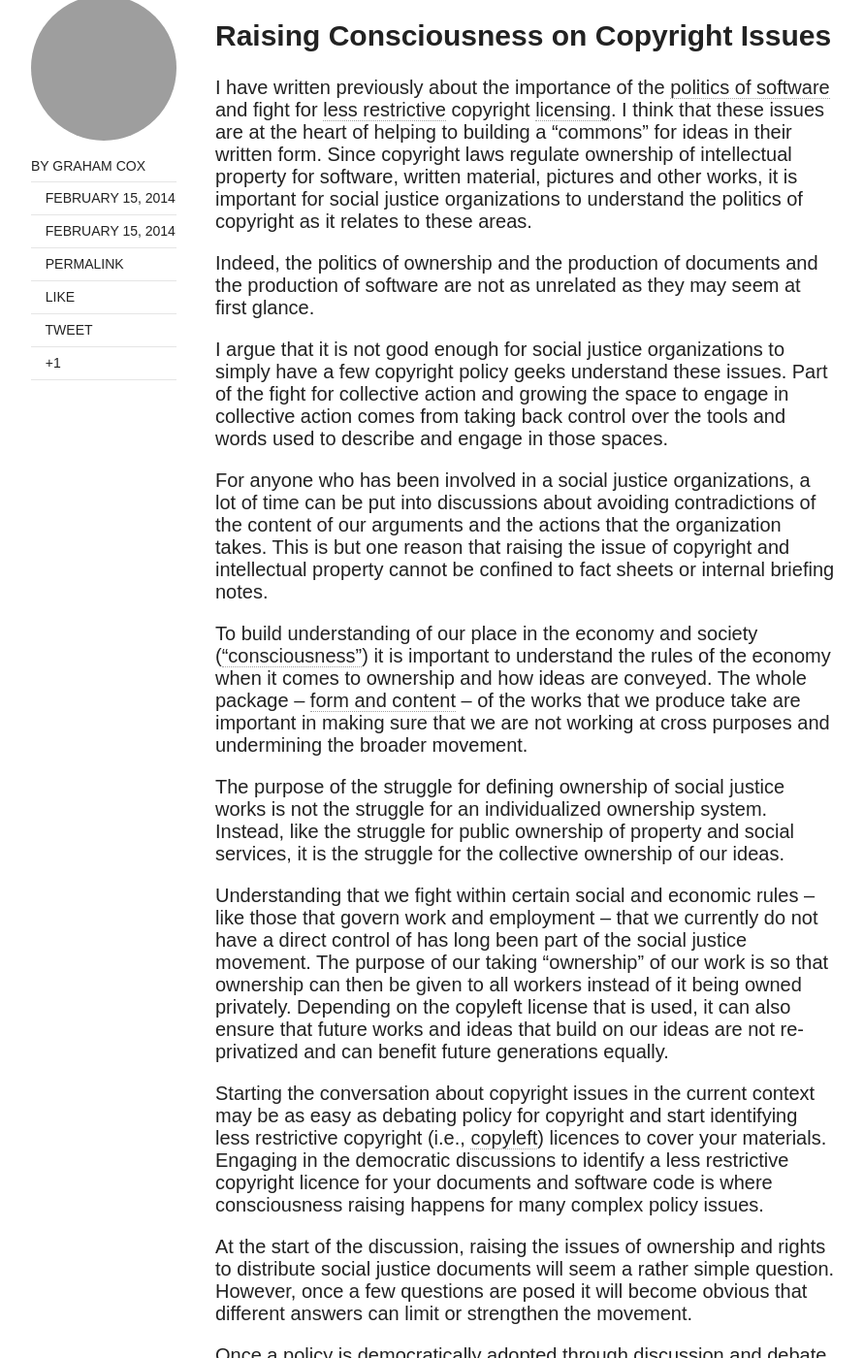
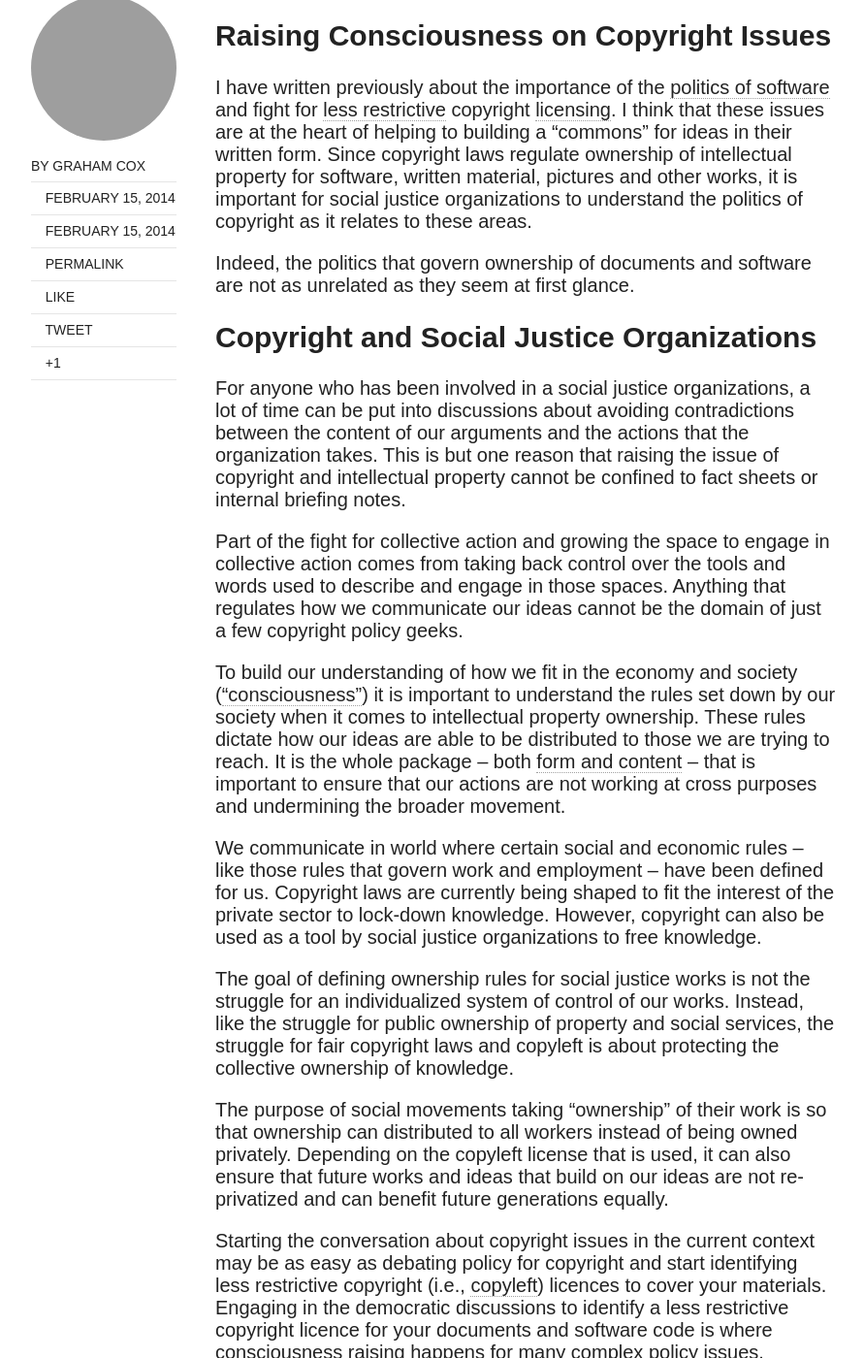
Before and after one commit to citizenspress/citizenspress.github.io, a Jekyll site: the page built from _posts/2014-02-15-Copyright-Social-Justice.md, in a window 1280 px wide and 1400 px high, scrolled down 659 px. Shown: the whole window at 97% size, without its empty margins (128-1019 px from the left). Built offline with Jekyll 4.4.1, drawn with Linux system fonts in a browser that asks for light colours; nearby versions of some CDN libraries; comment, search, counter and statistics services are not loaded; some of the changed text lies outside the part shown.

Commit message:
Edits for post: Copyright 2

```diff
--- a/_posts/2014-02-15-Copyright-Social-Justice.md
+++ b/_posts/2014-02-15-Copyright-Social-Justice.md
@@ -15,22 +15,26 @@
 
 I have written previously about the importance of the [politics of software](http://citizenspress.github.io/articles/Politics-and-Software/) and fight for [less restrictive](http://citizenspress.org/editorials/copyright-academy) copyright [licensing](http://citizenspress.org/editorials/openaccess). I think that these issues are at the heart of helping to building a "commons" for ideas in their written form. Since copyright laws regulate ownership of intellectual property for software, written material, pictures and other works, it is important for social justice organizations to understand the politics of copyright as it relates to these areas.
 
-Indeed, the politics of ownership and the production of documents and the production of software are not as unrelated as they may seem at first glance.
+Indeed, the politics that govern ownership of documents and software are not as unrelated as they seem at first glance.
 
-I argue that it is not good enough for social justice organizations to simply have a few copyright policy geeks understand these issues. Part of the fight for collective action and growing the space to engage in collective action comes from taking back control over the tools and words used to describe and engage in those spaces.
+# Copyright and Social Justice Organizations
 
-For anyone who has been involved in a social justice organizations, a lot of time can be put into discussions about avoiding contradictions of the content of our arguments and the actions that the organization takes. This is but one reason that raising the issue of copyright and intellectual property cannot be confined to fact sheets or internal briefing notes.
+For anyone who has been involved in a social justice organizations, a lot of time can be put into discussions about avoiding contradictions between the content of our arguments and the actions that the organization takes. This is but one reason that raising the issue of copyright and intellectual property cannot be confined to fact sheets or internal briefing notes.
 
-To build understanding of our place in the economy and society \(["consciousness"](https://en.wikipedia.org/wiki/History_and_Class_Consciousness)\) it is important to understand the rules of the economy when it comes to ownership and how ideas are conveyed. The whole package -- [form and content](https://www.marxists.org/archive/pilling/works/capital/pilling2.htm) -- of the works that we produce take are important in making sure that we are not working at cross purposes and undermining the broader movement.
+Part of the fight for collective action and growing the space to engage in collective action comes from taking back control over the tools and words used to describe and engage in those spaces. Anything that regulates how we communicate our ideas cannot be the domain of just a few copyright policy geeks.
+
+To build our understanding of how we fit in the economy and society \(["consciousness"](https://en.wikipedia.org/wiki/History_and_Class_Consciousness)\) it is important to understand the rules set down by our society when it comes to intellectual property ownership. These rules dictate how our ideas are able to be distributed to those we are trying to reach. It is the whole package -- both [form and content](https://www.marxists.org/archive/pilling/works/capital/pilling2.htm) -- that is important to ensure that our actions are not working at cross purposes and undermining the broader movement.
 
 
-The purpose of the struggle for defining ownership of social justice works is not the struggle for an individualized ownership system. Instead, like the struggle for public ownership of property and social services, it is the struggle for the collective ownership of our ideas.
+We communicate in world where certain social and economic rules -- like those rules that govern work and employment -- have been defined for us. Copyright laws are currently being shaped to fit the interest of the private sector to lock-down knowledge. However, copyright can also be used as a tool by social justice organizations to free knowledge.
 
-Understanding that we fight within certain social and economic rules -- like those that govern work and employment -- that we currently do not have a direct control of has long been part of the social justice movement. The purpose of our taking "ownership" of our work is so that ownership can then be given to all workers instead of it being owned privately. Depending on the copyleft license that is used, it can also ensure that future works and ideas that build on our ideas are not re-privatized and can benefit future generations equally.
+The goal of defining ownership rules for social justice works is not the struggle for an individualized system of control of our works. Instead, like the struggle for public ownership of property and social services, the struggle for fair copyright laws and copyleft is about protecting the collective ownership of knowledge.
+
+The purpose of social movements taking "ownership" of their work is so that ownership can distributed to all workers instead of being owned privately. Depending on the copyleft license that is used, it can also ensure that future works and ideas that build on our ideas are not re-privatized and can benefit future generations equally.
 
 Starting the conversation about copyright issues in the current context may be as easy as debating policy for copyright and start identifying less restrictive copyright \(i.e., [copyleft](http://citizenspress.org/editorials/copyright-academy#section-8)\) licences to cover your materials. Engaging in the democratic discussions to identify a less restrictive copyright licence for your documents and software code is where consciousness raising happens for many complex policy issues.
 
-At the start of the discussion, raising the issues of ownership and rights to distribute social justice documents will seem a rather simple question. However, once a few questions are posed it will become obvious that different answers can limit or strengthen the movement.
+At the start of the discussion, raising the issues of ownership and rights to distribute social justice documents will seem a rather simple issue. However, once a few questions are posed it will become obvious that different answers can limit or strengthen the movement.
 
 Once a policy is democratically adopted through discussion and debate, marking each major publication where the regular copyright notice would go (e.g., on the inside front cover just under the address) is the next step. Further to this, a "for more information see this URL" should accompany the copyleft notice for anyone interested in how your organization came to this position.
 
```
